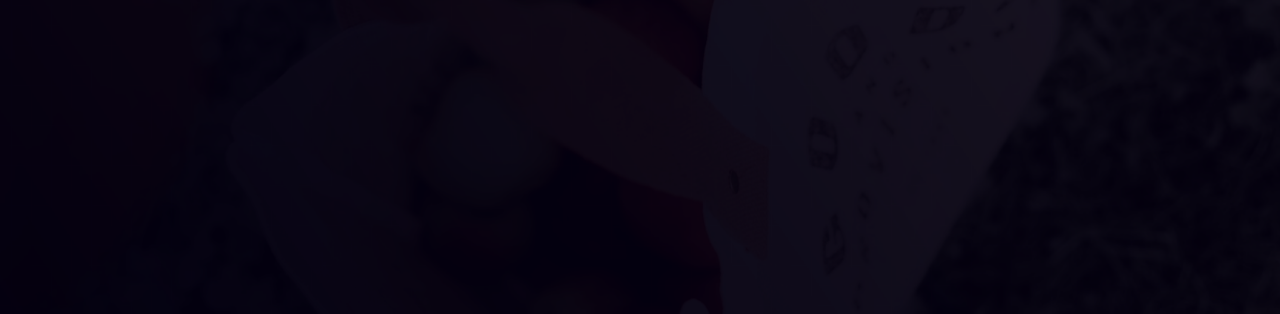
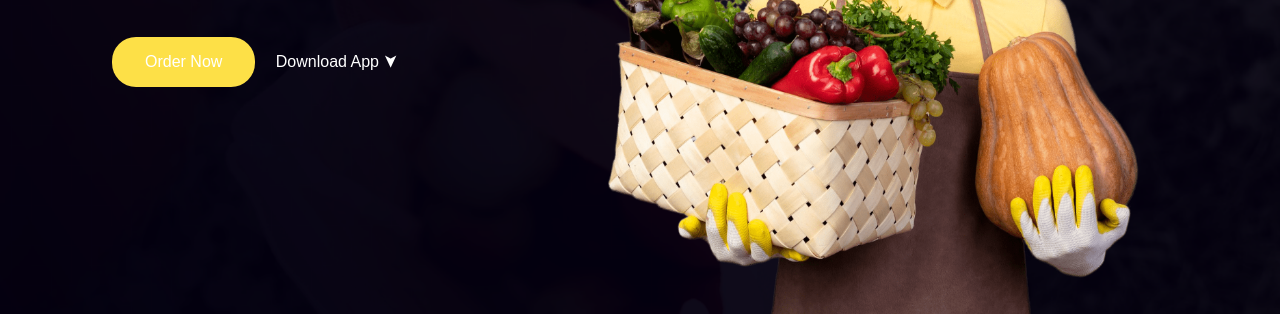
Before and after one commit to CarlosCoder-MX/Tailwind-Grocify, a plain HTML site: page index.html in a window 1280 px wide. Shown: the part 486-800 px from the top of the page. Drawn offline with nearby package versions, Linux system fonts and the light colour scheme.

Commit message:
Finished layout

```diff
--- a/index.html
+++ b/index.html
@@ -10,7 +10,7 @@
 </head>
 <body>
 
-    <div class="container min-h-screen bg-[url('/images/image.png')] bg-center bg-cover min-w-full px-28 py-5" >
+    <div class="container min-h-screen bg-[url('/images/image.png')] bg-center bg-cover min-w-full px-28 py-5 relative" >
 
         <nav class="flex items-center">
             <img src="images/logo.png" class="w-40 cursor-pointer" alt="grocify logo">
@@ -26,6 +26,12 @@
         <div class="text-white mt-48 max-w-xl">
             <h1 class="text-6xl font-semibold leading-normal">Groceries<br>delivery in <span class="font-light">15 mins</span></h1>
             <p >Grocify offer a wide range of products, including fresh products, meats, dairy, baked goods and non-perishable items</p>
+
+            <div class="mt-10">
+                <a href="#" class="bg-yellow-300 rounded-3xl py-3 px-8 font-medium inline-block mr-4 hover:bg-transparent hover:border-yellow-300 hover:text-white duration-300 hover:border border border-transparent">Order Now</a>
+                <a href="#">Download App <span class="text-lg inline-block rotate-90">&#10148;</span></a>
+            </div>
+            <img src="images/grocery-image.png" class="w-full xl:w-1/2 xl:absolute bottom-0 right-20" alt="Grocify hero image">
         </div>
     </div>
 
```
